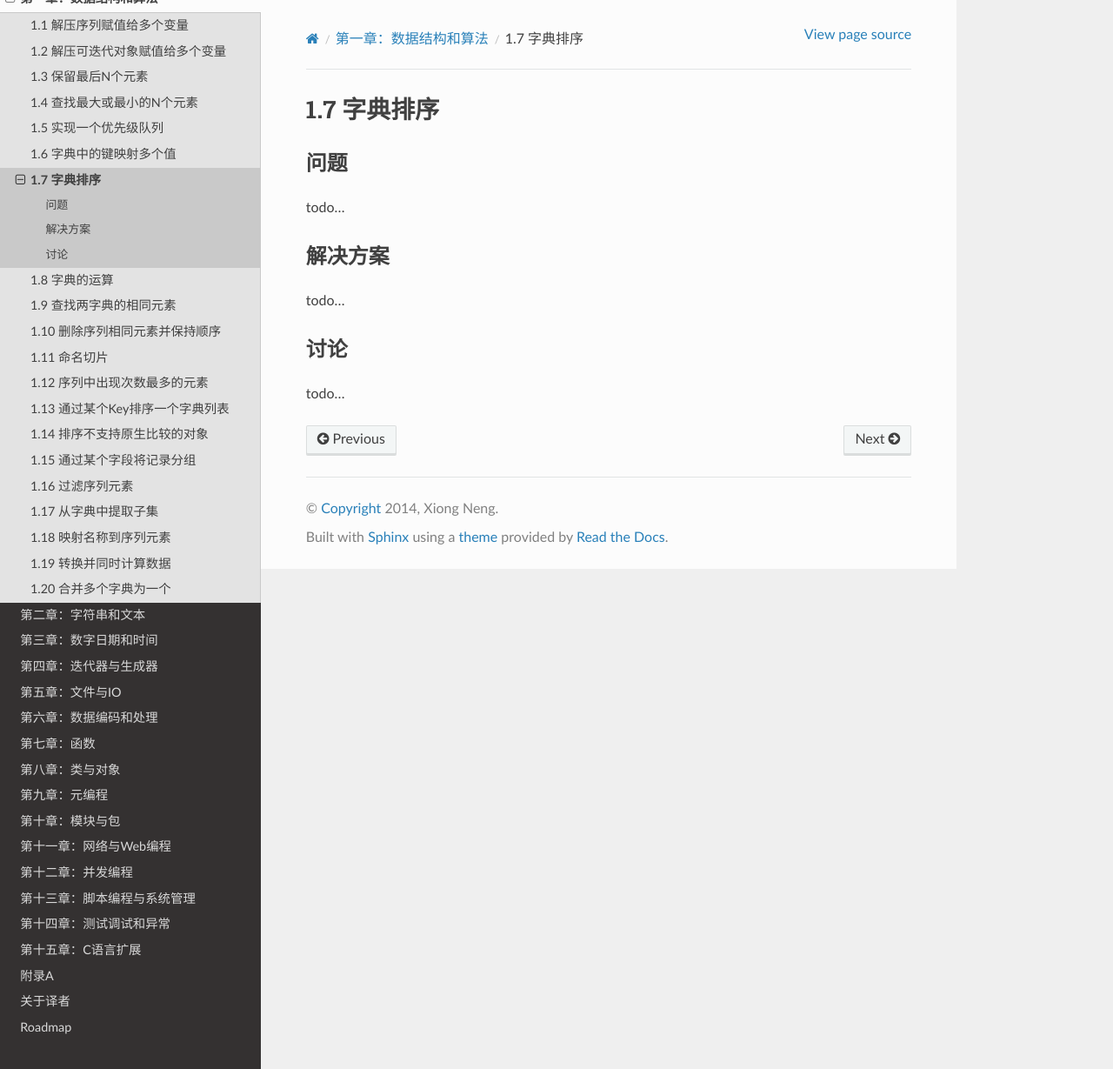
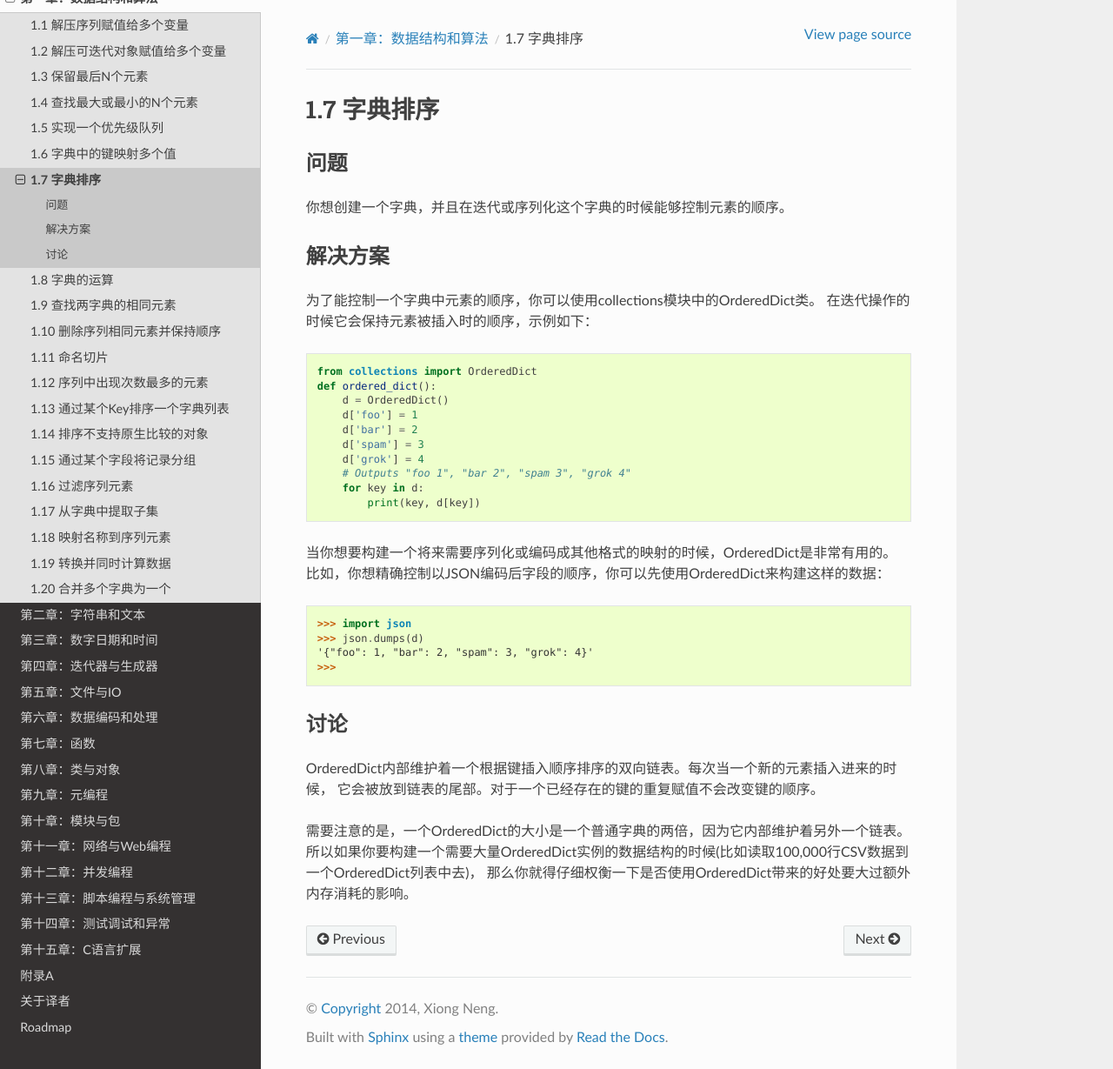
Before and after one commit to yidao620c/python3-cookbook, a Sphinx documentation site: the page built from source/c01/p07_keep_dict_in_order.rst, in a window 1280 px wide and 1229 px high. Shown: the whole window at 87% size. Built offline with Sphinx 7.4.7 and the Read the Docs theme 2.0.0, drawn with Linux system fonts in a browser that asks for light colours.

Commit message:
1.7小节完成

```diff
--- a/source/c01/p07_keep_dict_in_order.rst
+++ b/source/c01/p07_keep_dict_in_order.rst
@@ -5,14 +5,43 @@
 ----------
 问题
 ----------
-todo...
+你想创建一个字典，并且在迭代或序列化这个字典的时候能够控制元素的顺序。
 
 ----------
 解决方案
 ----------
-todo...
+为了能控制一个字典中元素的顺序，你可以使用collections模块中的OrderedDict类。
+在迭代操作的时候它会保持元素被插入时的顺序，示例如下：
+
+.. code-block:: python
+
+    from collections import OrderedDict
+    def ordered_dict():
+        d = OrderedDict()
+        d['foo'] = 1
+        d['bar'] = 2
+        d['spam'] = 3
+        d['grok'] = 4
+        # Outputs "foo 1", "bar 2", "spam 3", "grok 4"
+        for key in d:
+            print(key, d[key])
+
+当你想要构建一个将来需要序列化或编码成其他格式的映射的时候，OrderedDict是非常有用的。
+比如，你想精确控制以JSON编码后字段的顺序，你可以先使用OrderedDict来构建这样的数据：
+
+.. code-block:: python
+
+    >>> import json
+    >>> json.dumps(d)
+    '{"foo": 1, "bar": 2, "spam": 3, "grok": 4}'
+    >>>
 
 ----------
 讨论
 ----------
-todo...
+OrderedDict内部维护着一个根据键插入顺序排序的双向链表。每次当一个新的元素插入进来的时候，
+它会被放到链表的尾部。对于一个已经存在的键的重复赋值不会改变键的顺序。
+
+需要注意的是，一个OrderedDict的大小是一个普通字典的两倍，因为它内部维护着另外一个链表。
+所以如果你要构建一个需要大量OrderedDict实例的数据结构的时候(比如读取100,000行CSV数据到一个OrderedDict列表中去)，
+那么你就得仔细权衡一下是否使用OrderedDict带来的好处要大过额外内存消耗的影响。
```
Also changed, not shown: 1 other file.
